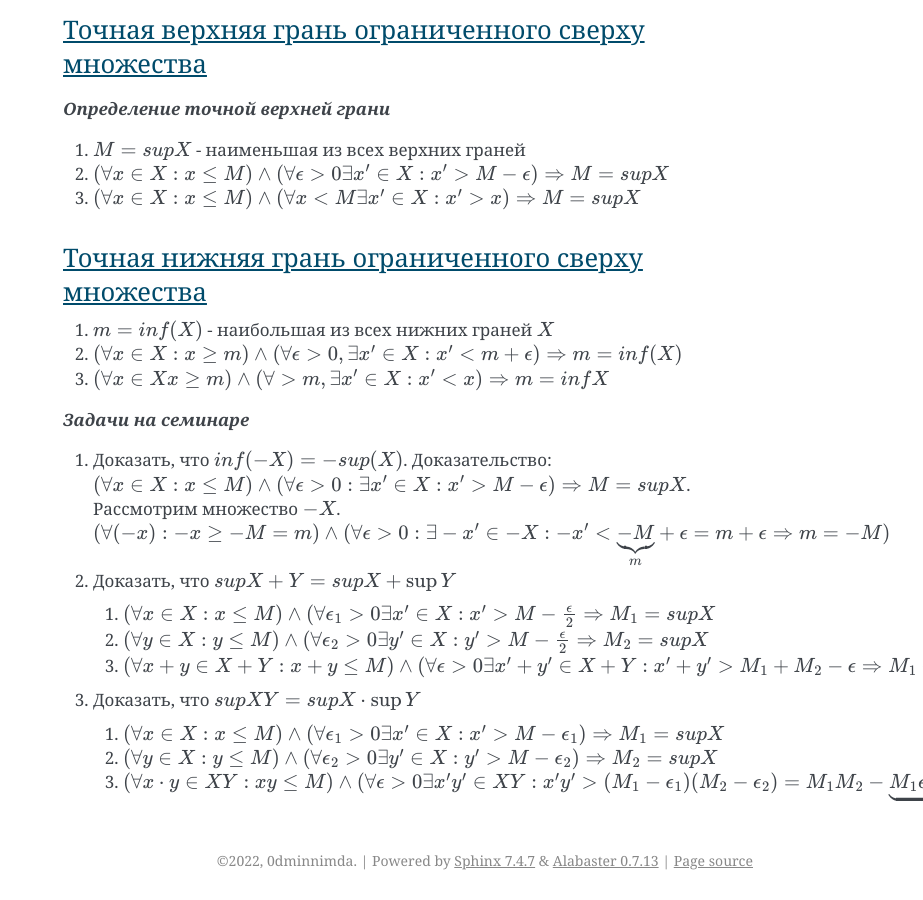
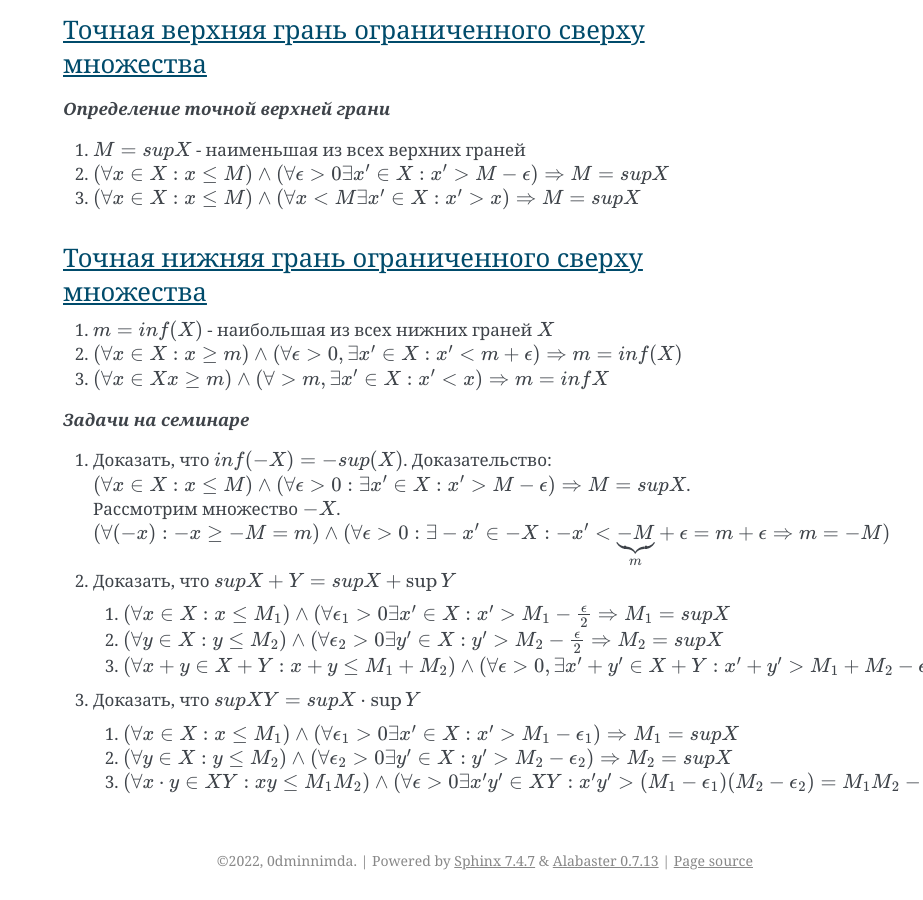
Before and after one commit to mephi-tex/mephi-tex, a Sphinx documentation site: the page built from docs/IVT_evening/mathematical-analysis.md, in a window 1280 px wide and 900 px high, scrolled down 4350 px. Shown: the whole window, without its empty margins (357-1280 px from the left). Built offline with Sphinx 7.4.7, drawn with Linux system fonts in a browser that asks for light colours; the version number could not be read and is left out.

Commit message:
Update mathematical-analysis.md

```diff
--- a/docs/IVT_evening/mathematical-analysis.md
+++ b/docs/IVT_evening/mathematical-analysis.md
@@ -166,11 +166,11 @@ $m^2 = 2n^2$ Т.к. $2n^2$ - четное, то и $m^2$ - четное, а сл
 
 1. Доказать, что $inf(-X) = - sup(X)$. Доказательство: $(\forall x \in X: x \leq M) \wedge (\forall \epsilon > 0 : \exists x' \in X: x' > M - \epsilon ) \Rightarrow M =sup{X}$. Рассмотрим множество ${-X}$. $(\forall (-x) : -x \geq -M = m) \wedge (\forall \epsilon > 0 : \exists -x' \in -X: -x' < \underbrace{-M}_{m} + \epsilon = m + \epsilon \Rightarrow m = -M)$
 2. Доказать, что $sup{X + Y} = sup{X} + \sup{Y}$
-    1. $ (\forall x \in X : x \leq M) \wedge (\forall \epsilon_{1} > 0 \exists x' \in X: x' > M - \frac{\epsilon}{2} \Rightarrow M_{1} = sup{X}$
-    2. $ (\forall y \in X : y \leq M) \wedge (\forall \epsilon_{2} > 0 \exists y' \in X: y' > M - \frac{\epsilon}{2} \Rightarrow M_2 = sup{X}$
-    3. $ (\forall x + y \in X + Y : x + y \leq M) \wedge (\forall \epsilon > 0 \exists x' + y' \in X + Y: x' + y' > M_{1} +M_{2} - \epsilon \Rightarrow M_{1} + M_{2} = sup{X}$
+    1. $ (\forall x \in X : x \leq M_{1}) \wedge (\forall \epsilon_{1} > 0 \exists x' \in X: x' > M_{1} - \frac{\epsilon}{2} \Rightarrow M_{1} = sup{X}$
+    2. $ (\forall y \in X : y \leq M_{2}) \wedge (\forall \epsilon_{2} > 0 \exists y' \in X: y' > M_{2} - \frac{\epsilon}{2} \Rightarrow M_2 = sup{X}$
+    3. $ (\forall x + y \in X + Y : x + y \leq M_{1} + M_{2}) \wedge (\forall \epsilon > 0, \exists x' + y' \in X + Y: x' + y' > M_{1} +M_{2} - \epsilon \Rightarrow M_{1} + M_{2} = sup{X}$
 
 3. Доказать, что $sup{XY} = sup{X} \cdot \sup{Y}$
-    1. $ (\forall x \in X : x \leq M) \wedge (\forall \epsilon_{1} > 0 \exists x' \in X: x' > M - \epsilon_{1}) \Rightarrow M_{1} = sup{X}$
-    2. $ (\forall y \in X : y \leq M) \wedge (\forall \epsilon_{2} > 0 \exists y' \in X: y' > M - \epsilon_{2}) \Rightarrow M_2 = sup{X}$
-    3. $ (\forall x \cdot y \in XY : xy \leq M) \wedge (\forall \epsilon > 0 \exists x'y' \in XY: x'y' > (M_{1} - \epsilon_{1})(M_{2} - \epsilon_{2}) = M_{1}M_{2} - \underbrace{ M_{1}\epsilon_{2} - M_{2}\epsilon_{1} + \epsilon_{1}\epsilon_{2}}_{= \epsilon} \Rightarrow M_{1}M_{2} = sup{X}$
+    1. $ (\forall x \in X : x \leq M_{1}) \wedge (\forall \epsilon_{1} > 0 \exists x' \in X: x' > M_{1} - \epsilon_{1}) \Rightarrow M_{1} = sup{X}$
+    2. $ (\forall y \in X : y \leq M_{2}) \wedge (\forall \epsilon_{2} > 0 \exists y' \in X: y' > M_{2} - \epsilon_{2}) \Rightarrow M_2 = sup{X}$
+    3. $ (\forall x \cdot y \in XY : xy \leq M_{1}M_{2}) \wedge (\forall \epsilon > 0 \exists x'y' \in XY: x'y' > (M_{1} - \epsilon_{1})(M_{2} - \epsilon_{2}) = M_{1}M_{2} - \underbrace{ M_{1}\epsilon_{2} - M_{2}\epsilon_{1} + \epsilon_{1}\epsilon_{2}}_{= \epsilon} \Rightarrow M_{1}M_{2} = sup{X}$
```
